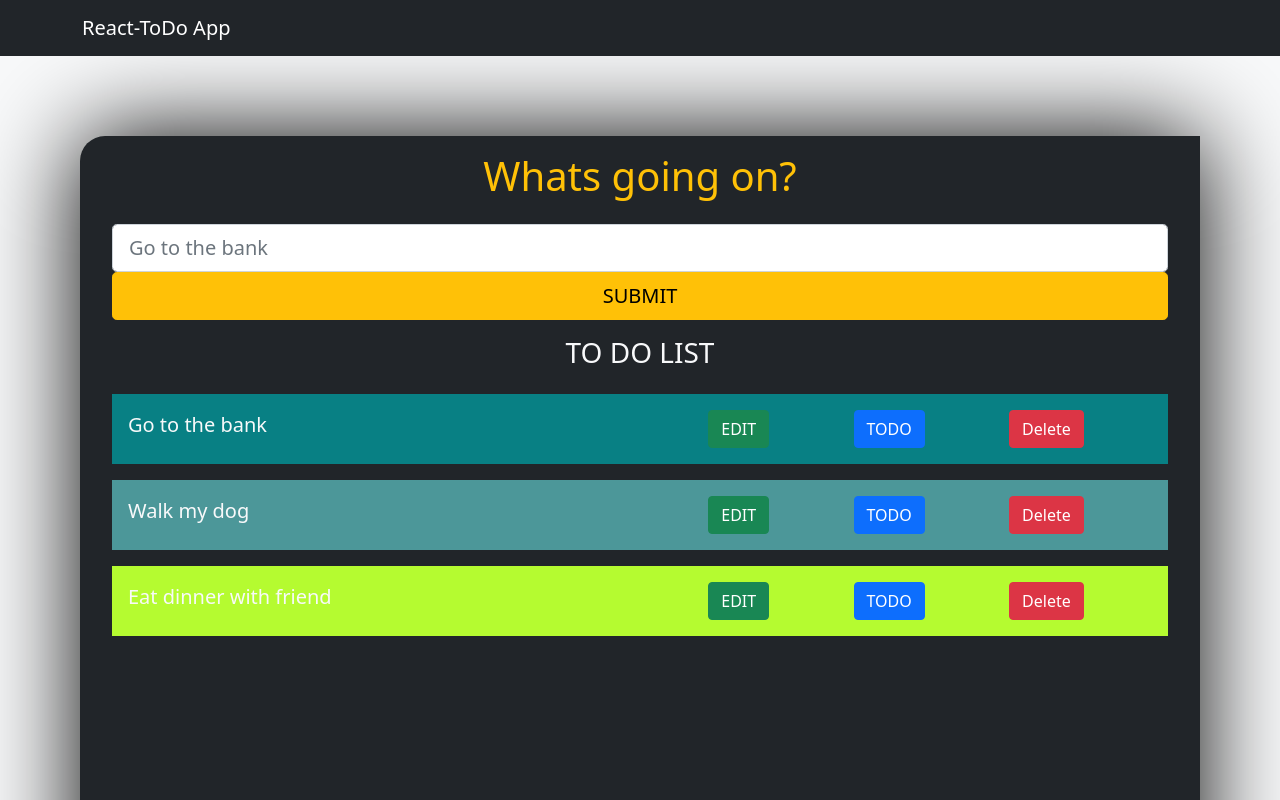
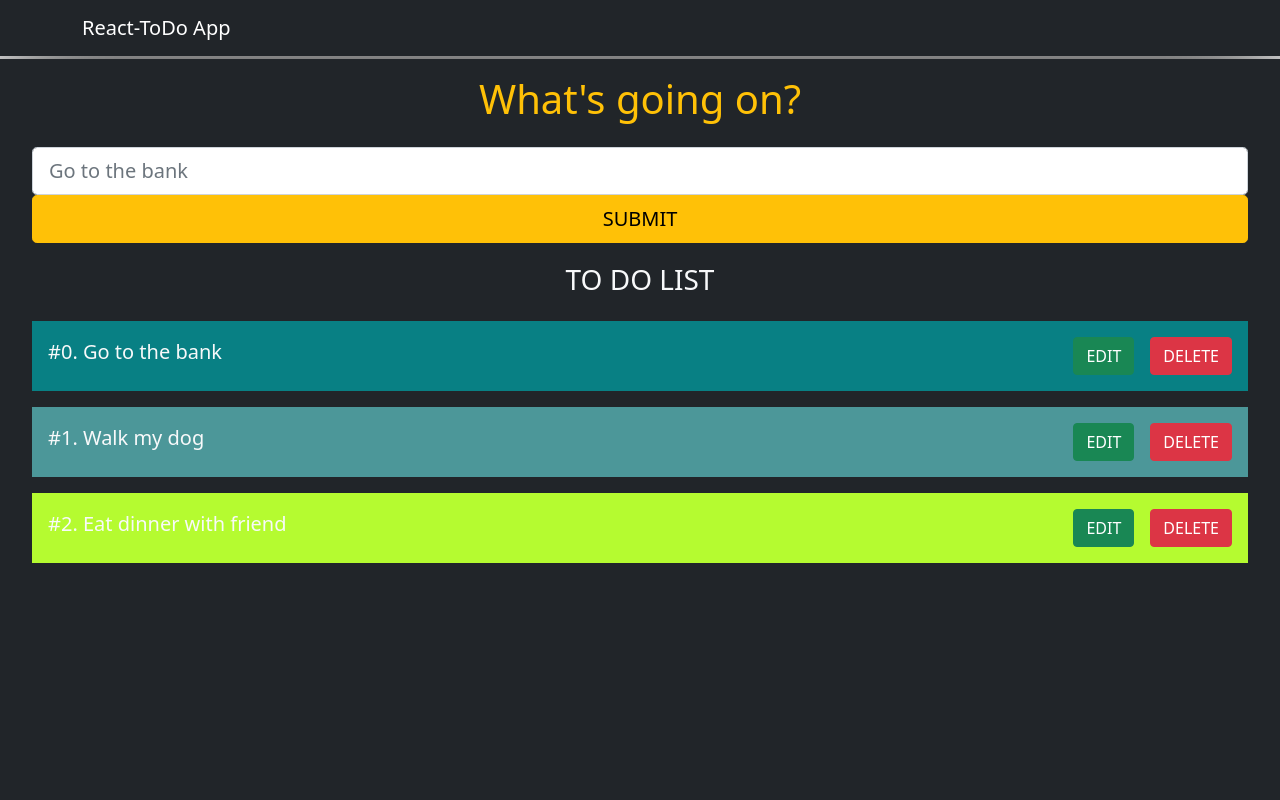
Before and after one commit to jipark92/react-todo-app, a React (Create React App) app: page / in a window 1280 px wide. Shown: the top 800 px of the page. Built offline with nearby package versions, Linux system fonts and the light colour scheme.

Commit message:
filter function working

```diff
--- a/src/components/Header.js
+++ b/src/components/Header.js
@@ -1,9 +1,8 @@
-import { Nav, Container, Navbar, NavDropdown } from 'react-bootstrap';
-import {Link} from 'react-router-dom'
+import { Nav, Container, Navbar} from 'react-bootstrap';
 
 export default function Header() {
     return (
-        <>
+        <div className='header-container'>
             <Navbar bg="dark" variant="dark">
                 <Container>
                     <Navbar.Brand href="#home">React-ToDo App</Navbar.Brand>
@@ -11,6 +10,6 @@ export default function Header() {
                     </Nav>
                 </Container>
             </Navbar>
-        </>
+        </div>
     )
 }
--- a/src/components/ToDo.js
+++ b/src/components/ToDo.js
@@ -2,8 +2,15 @@ import {Form, Button} from 'react-bootstrap'
 import {useState} from 'react'
 
 export default function ToDo() {
+    //bootstrap
+    const [show, setShow] = useState(false);
+    const handleClose = () => setShow(false);
+    const handleShow = () => setShow(true);
+    //storage
+    const [inputValue, setInputValue] = useState("")
+    const [errorText, setErrorText] = useState("")
+    const [successColor, setSuccessColor] = useState("")
 
-    const [inputValue, setInputValue] = useState()
 
     const [tasks, setTasks] = useState([{
         name: "Go to the bank"
@@ -30,25 +37,48 @@ export default function ToDo() {
     }
 
     const submitValue = () => {
-        // tasks.push({name: inputValue})
-        setTasks(prevTasks =>  {
-            return [...prevTasks, {
-                name: inputValue
-            }]
+        if(inputValue === undefined || inputValue === ""){
+            setSuccessColor("red")
+            setErrorText('Please type something in')
+            setTimeout(()=>{
+                setErrorText('')
+            },1000)
+            return
+        } else{
+            setSuccessColor("green")
+            setErrorText("Task successfully added")
+            setTimeout(()=>{
+                setErrorText('')
+            },1000)
+            setTasks(prevTasks =>  {
+                return [...prevTasks, {
+                    name: inputValue
+                }]
+            })
+        }
+    }
+
+    const handleDelete = (e) => {
+        console.log('deleted')
+        const filteredTasks = tasks.filter((tasks,i)=>{
+            if(parseInt(e.target.id) !== i){
+                return tasks
+            }
         })
+        setTasks(filteredTasks)
     }
 
     const showTasks = tasks.map((task,i)=>{
         return(
             <div className='tasks' key={i} style={{backgroundColor:`${randomRainbow()}`}}>
                 <div className='task-list'>
-                    <p className='text-light h5'>{task.name}</p>
+                    <p className='text-light h5'>#{i}. {task.name}</p>
                 </div>
 
                 <div className='btn-container'>
                     <Button variant="success">EDIT</Button>
-                    <Button variant="primary">TODO</Button>
-                    <Button variant="danger">Delete</Button>
+                    {/* <Button variant="primary">TODO</Button> */}
+                    <Button variant="danger" onClick={handleDelete} id={i} >DELETE</Button>
                 </div>
             </div>
         )
@@ -57,11 +87,14 @@ export default function ToDo() {
     return (
         <div className="todo-container bg-light">
             <div className="todo bg-dark">
-                <h1 className='text-warning'>Whats going on?</h1>
+                <h1 className='text-warning'>What's going on?</h1>
                 <div className="input-container">
                     <Form.Control size="lg" type="text" placeholder="Go to the bank" onChange={changeInputValue}/>
                     <div className="d-grid gap-2">
                         <Button variant="warning" size="lg" onClick={submitValue}>SUBMIT</Button>
+                    </div>
+                    <div className='error-success-container'>
+                        <p className='h5 my-1' style={{color:successColor}}>{errorText}</p>
                     </div>
                 </div>
                 <h3 className='text-light'>TO DO LIST</h3>
--- a/src/index.css
+++ b/src/index.css
@@ -8,28 +8,32 @@
   /* border: 1px solid red; */
 }
 
+.header-container{
+  border-bottom: 3px solid white;
+}
+
 .footer-container{
-  /* border: 1px solid blue; */
+  border-top: 3px solid white;
   text-align: center;
 }
 
 .todo-container{
   /* border: 2px solid orange; */
-  min-height: 100vh;
+  height: 100vh;
   width: 100vw;
   display: flex;
   justify-content: center;
   align-items: center;
-  padding: 5rem;
+  /* padding: 5rem; */
 }
 
 .todo{
   /* border: 5px solid orange; */
-  border-top-left-radius: 25px;
-  border-bottom-left-radius: 25px;
+  /* border-top-left-radius: 25px;
+  border-bottom-left-radius: 25px; */
   padding: 1rem;
-  max-height: 75rem;
-  width: 70rem;
+  height: 100%;
+  width: 100%;
   overflow-y: scroll;
   box-shadow: 0px 0px 100px black;
 }
@@ -67,7 +71,7 @@
   display: flex;
   gap: 1rem;
   flex-wrap: wrap;
-  justify-content: space-evenly;
+  justify-content: flex-end;
   /* border: 1px solid lightgreen; */
   min-width: 50%;
 }
```
